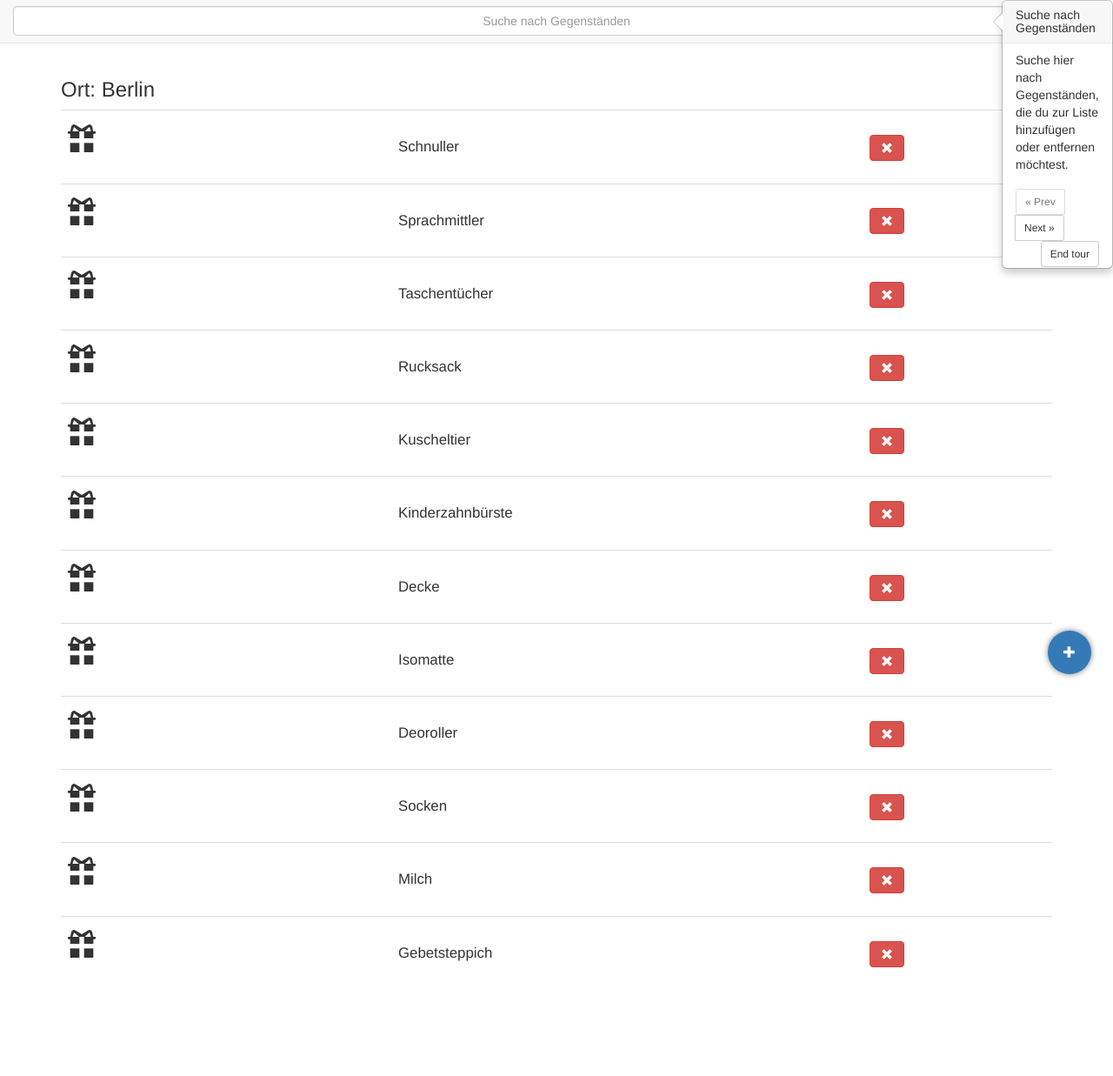
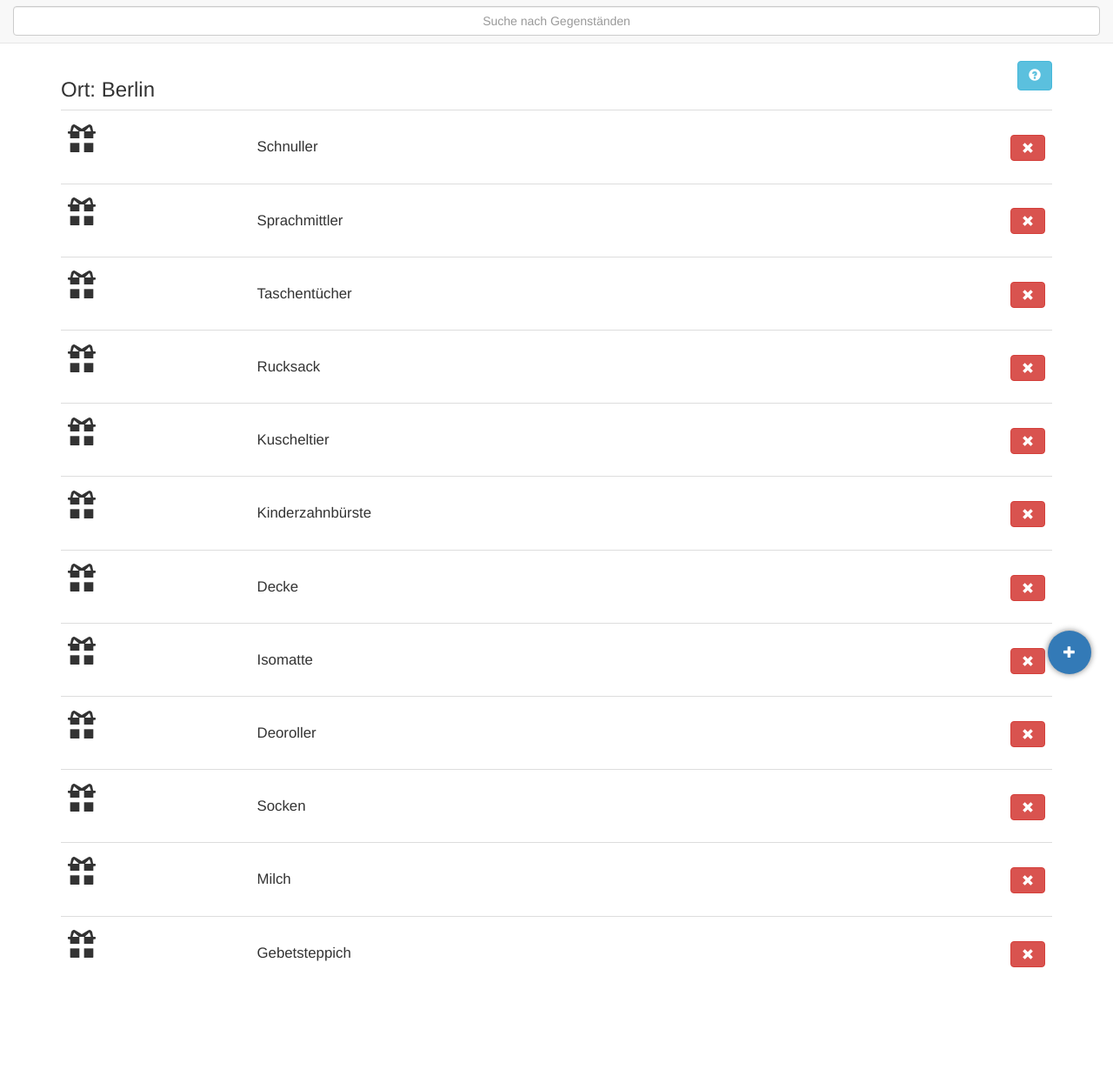
Before and after one commit to TazDingoOG/Hack4Good2015, a PHP site: page /a/besser-wisser-martin in a window 1280 px wide. Shown: the whole page at 87% size. Run offline with PHP 8.4, Linux system fonts and the light colour scheme; data comes from the database, SQL or seed files in the repository; some libraries are stand-ins or nearby versions.

Commit message:
Changed list layout. Finished guided tour.

```diff
--- a/static/css/custom.css
+++ b/static/css/custom.css
@@ -122,17 +122,19 @@
 
 .item-picture, .item-timer, .item-name, .item-checkoff {
     vertical-align: middle;
-    width: 33%;
 }
 
 .item-checkoff {
-    text-align:center;
+    text-align:right;
 }
 
 .item-checkoff > button {
     line-height: 1em;
 }
 
+.item-picture: {
+    width: 50px;
+}
 .item-picture > img {
     height: 32px;
 }
--- a/templates/list.html.twig
+++ b/templates/list.html.twig
@@ -32,31 +32,44 @@
     </script>
 
     <!-- bootstrap tour -->
-    <script src="/static/js/bootstrap-tour.min.js">
+    <script type="text/javascript" src="/static/js/bootstrap-tour.min.js">
     </script>
 
-    <script type="text/javascript">
-     var tour = new Tour ({
+    <!-- guided tour script -->
+    <script>
+        var tour = new Tour ({
+            storage: false,
             steps: [
             {
                 element: "#search",
                 title: "Suche nach Gegenständen",
-                content: "Suche hier nach Gegenständen, die du zur Liste hinzufügen oder entfernen möchtest."
+                content: "Suche hier nach Gegenständen, die du zur Liste hinzufügen oder entfernen möchtest.",
+                placement: "bottom",
+                backdrop: true,
+                backdropContainer: "body"
             },
             {
                 element: "#floating_button",
                 title: "Erstelle neue Gegenstände/Bedürfnisse/Items",
-                content: "Wenn, deine Suche erfolglos war, kannst du hier neue Items erstellen, um sie der Liste hinzuzufügen."
+                content: "Wenn, deine Suche erfolglos war, kannst du hier neue Items erstellen, um sie der Liste hinzuzufügen.",
+                placement: "left"
+            },
+            {
+                element: "#table1",
+                title: "Organisation der Liste",
+                content: "Organisiere hier alle Gegenstände, indem du sie später im rechten Bereich hinzufügst oder entfernst.",
+                placement: "top",
             }
-            ]});
+            ],
+
+
+        });
 
         tour.init();
-        tour.start();
-        </script>
-    <!-- guided tour script -->
-    <script>
-       function startGuidedTour() {
 
+        function startGuidedTour() {
+
+            tour.restart();
         }
     </script>
     {% endblock %}
```
Also changed, not shown: static/js/bootstrap-tour.min.js.
